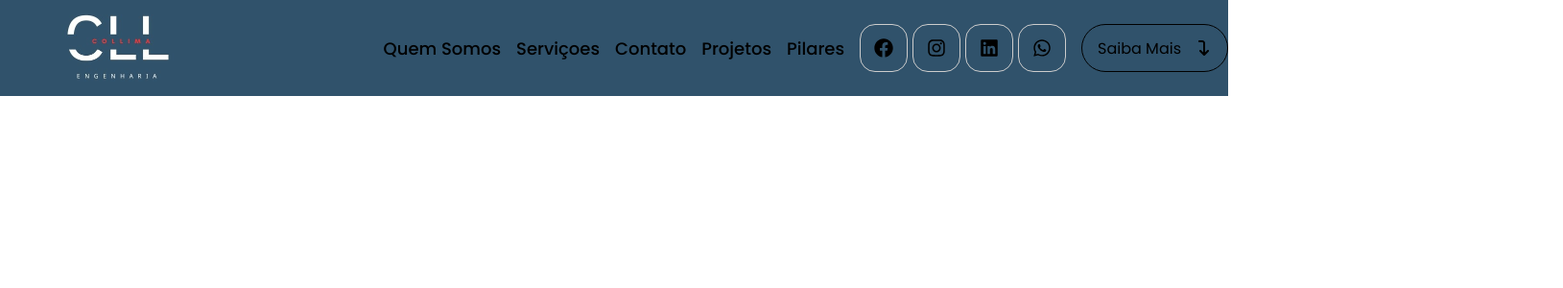
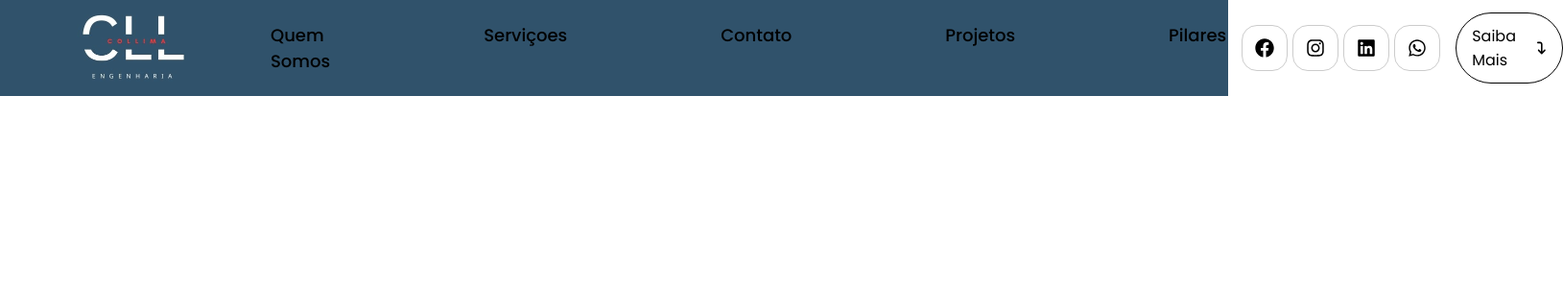
Before and after one commit to lucasnunesss/colima_v4, a React (Vite) app in the folder client/: page / in a window 1280 px wide. Shown: the top 300 px of the page at 96% size, 1629 px wide, since content can reach past the window. Built offline with nearby package versions, Linux system fonts and the light colour scheme.

Commit message:
customize styles

```diff
--- a/client/src/App.css
+++ b/client/src/App.css
@@ -1,4 +1,13 @@
 @import url("https://fonts.googleapis.com/css2?family=Poppins:wght@300;400;500;600;700;800&display=swap");
+
+*{
+  padding: 0;
+  margin: 0;
+  box-sizing: border-box;
+  outline: none;
+  border: none;
+  text-decoration: none;
+}
 
 html, body {
   font-family: "Poppins", sans-serif;
--- a/client/src/components/logo/logo.css
+++ b/client/src/components/logo/logo.css
@@ -1,6 +1,5 @@
 .logo-div{
-  margin-right: auto;
-  margin-left: 0px;
+  gap: 5px;
 }
 .logo-div .logo{
   width: 250px;
--- a/client/src/sections/navbar/navbar.css
+++ b/client/src/sections/navbar/navbar.css
@@ -1,7 +1,7 @@
 .navbar{
   justify-content: space-between;
    background-color: #30526B;
-
+  padding: 0 1rem;
   width: 100%;
   position: relative;
   z-index: 1000;
@@ -10,12 +10,13 @@
 
 .navbar .nav-links{
   display: flex;
-  gap: 1rem;
+  gap: 10rem;
 
 }
 
 .navbar .nav-item{
   padding: 20px 0px;
+
   cursor: pointer;
   position: relative;
   font-size: 18px;
```
